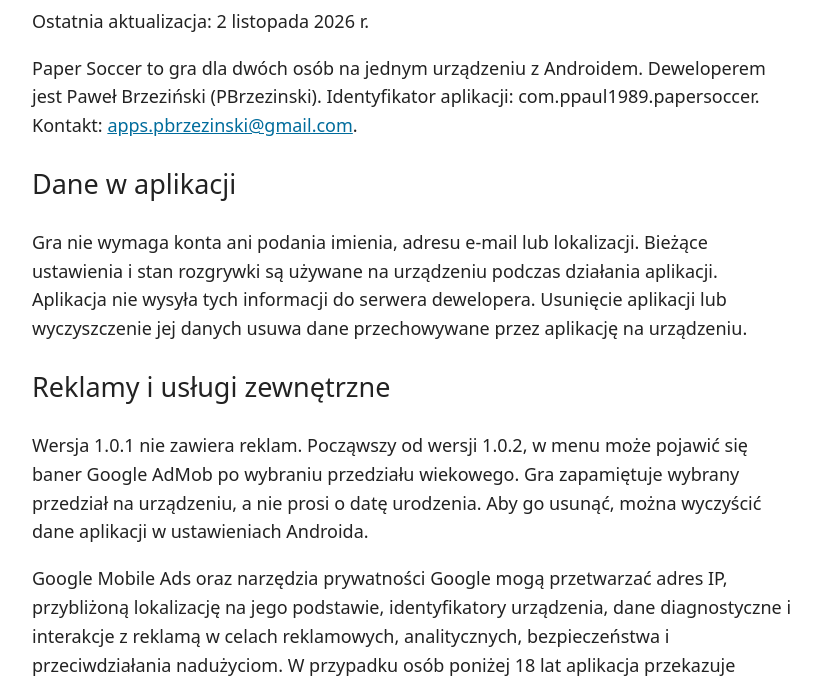
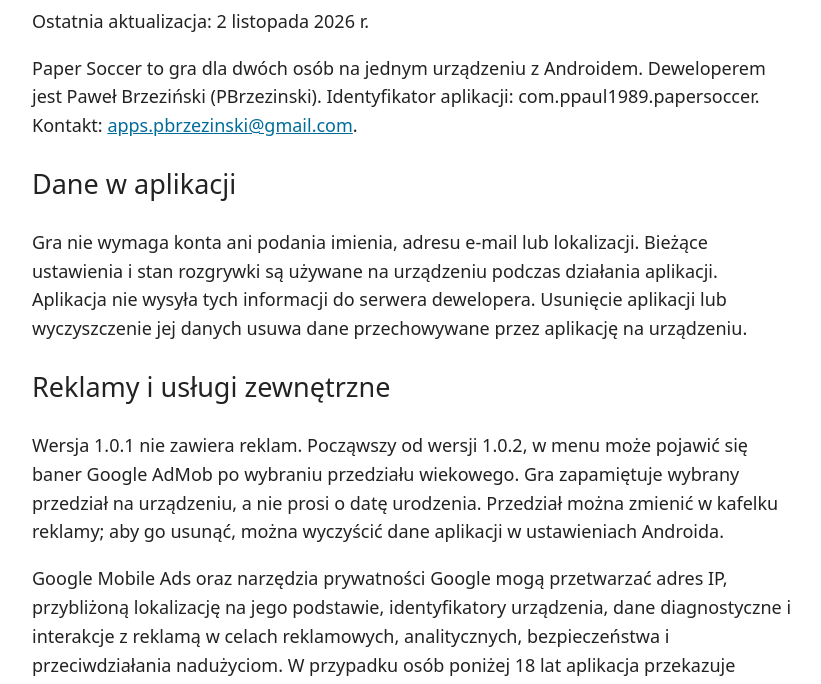
Before and after one commit to ppaul1989/ppaul1989.github.io, a plain HTML site: page papersoccer/privacy.html in a window 1280 px wide. Shown: the part 115-799 px from the top of the page, without its empty margins (228-1049 px from the left). Drawn offline with Linux system fonts and the light colour scheme.

Commit message:
Explain age range correction

```diff
--- a/papersoccer/privacy.html
+++ b/papersoccer/privacy.html
@@ -14,7 +14,7 @@
   <h2>Dane w aplikacji</h2>
   <p>Gra nie wymaga konta ani podania imienia, adresu e-mail lub lokalizacji. Bieżące ustawienia i stan rozgrywki są używane na urządzeniu podczas działania aplikacji. Aplikacja nie wysyła tych informacji do serwera dewelopera. Usunięcie aplikacji lub wyczyszczenie jej danych usuwa dane przechowywane przez aplikację na urządzeniu.</p>
   <h2>Reklamy i usługi zewnętrzne</h2>
-  <p>Wersja 1.0.1 nie zawiera reklam. Począwszy od wersji 1.0.2, w menu może pojawić się baner Google AdMob po wybraniu przedziału wiekowego. Gra zapamiętuje wybrany przedział na urządzeniu, a nie prosi o datę urodzenia. Aby go usunąć, można wyczyścić dane aplikacji w ustawieniach Androida.</p>
+  <p>Wersja 1.0.1 nie zawiera reklam. Począwszy od wersji 1.0.2, w menu może pojawić się baner Google AdMob po wybraniu przedziału wiekowego. Gra zapamiętuje wybrany przedział na urządzeniu, a nie prosi o datę urodzenia. Przedział można zmienić w kafelku reklamy; aby go usunąć, można wyczyścić dane aplikacji w ustawieniach Androida.</p>
   <p>Google Mobile Ads oraz narzędzia prywatności Google mogą przetwarzać adres IP, przybliżoną lokalizację na jego podstawie, identyfikatory urządzenia, dane diagnostyczne i interakcje z reklamą w celach reklamowych, analitycznych, bezpieczeństwa i przeciwdziałania nadużyciom. W przypadku osób poniżej 18 lat aplikacja przekazuje Google ustawienie ochrony reklam dla dzieci oraz ogranicza kategorię treści reklam do G. W zależności od lokalizacji i ustawień Google mogą być dostępne wybory dotyczące prywatności. Przetwarzanie przez Google opisuje <a href="https://policies.google.com/privacy">polityka prywatności Google</a> oraz <a href="https://developers.google.com/admob/android/privacy/play-data-disclosure">opis danych Google Mobile Ads</a>.</p>
   <p>Gra nie wysyła stanu rozgrywki ani wyników do usług reklamowych ani na serwer dewelopera. Dystrybucję, instalację i aktualizacje obsługuje Google Play. Android może obsługiwać kopie zapasowe danych aplikacji zgodnie z ustawieniami urządzenia i konta Google.</p>
   <h2>Dzieci</h2>
```
